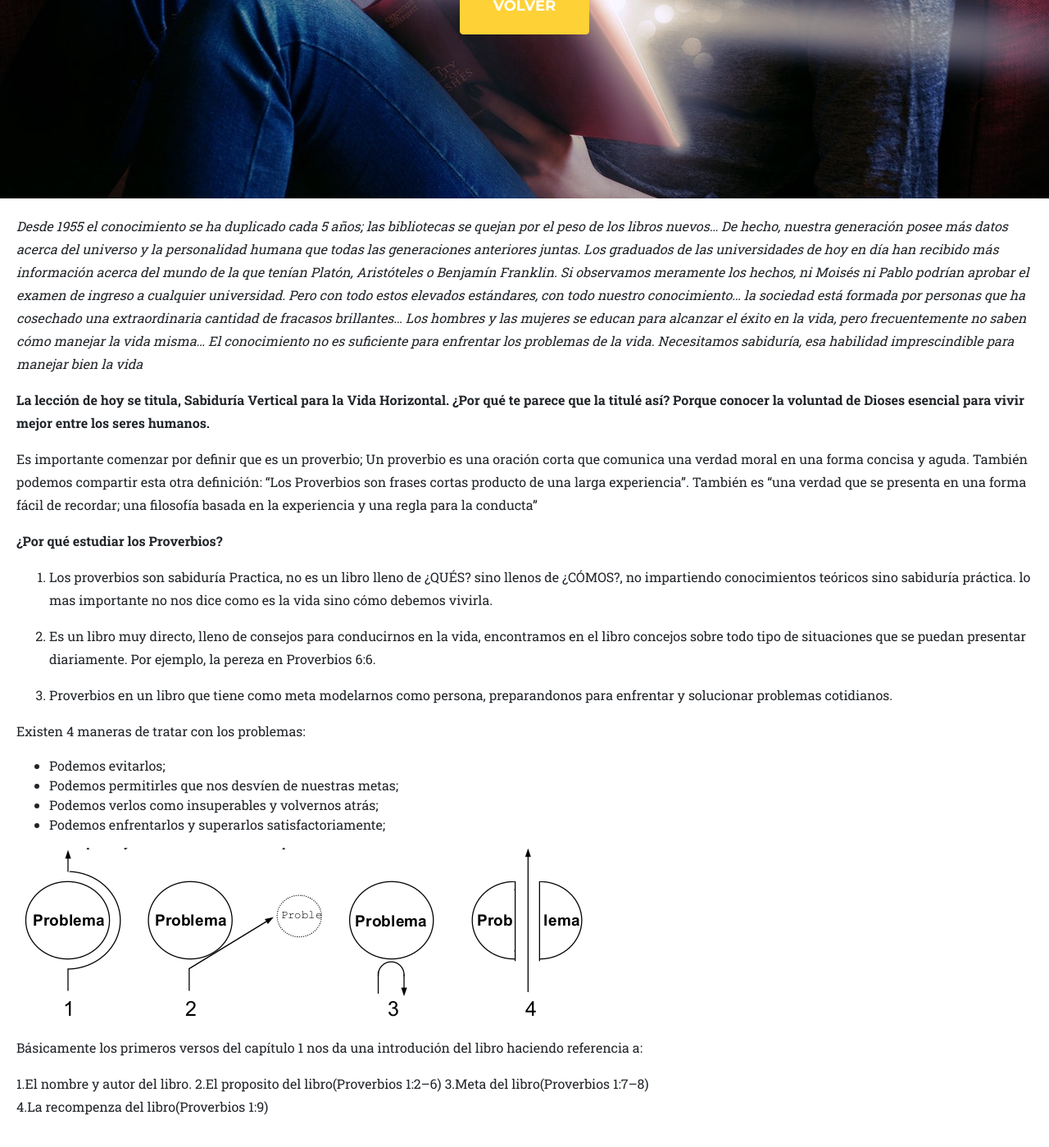
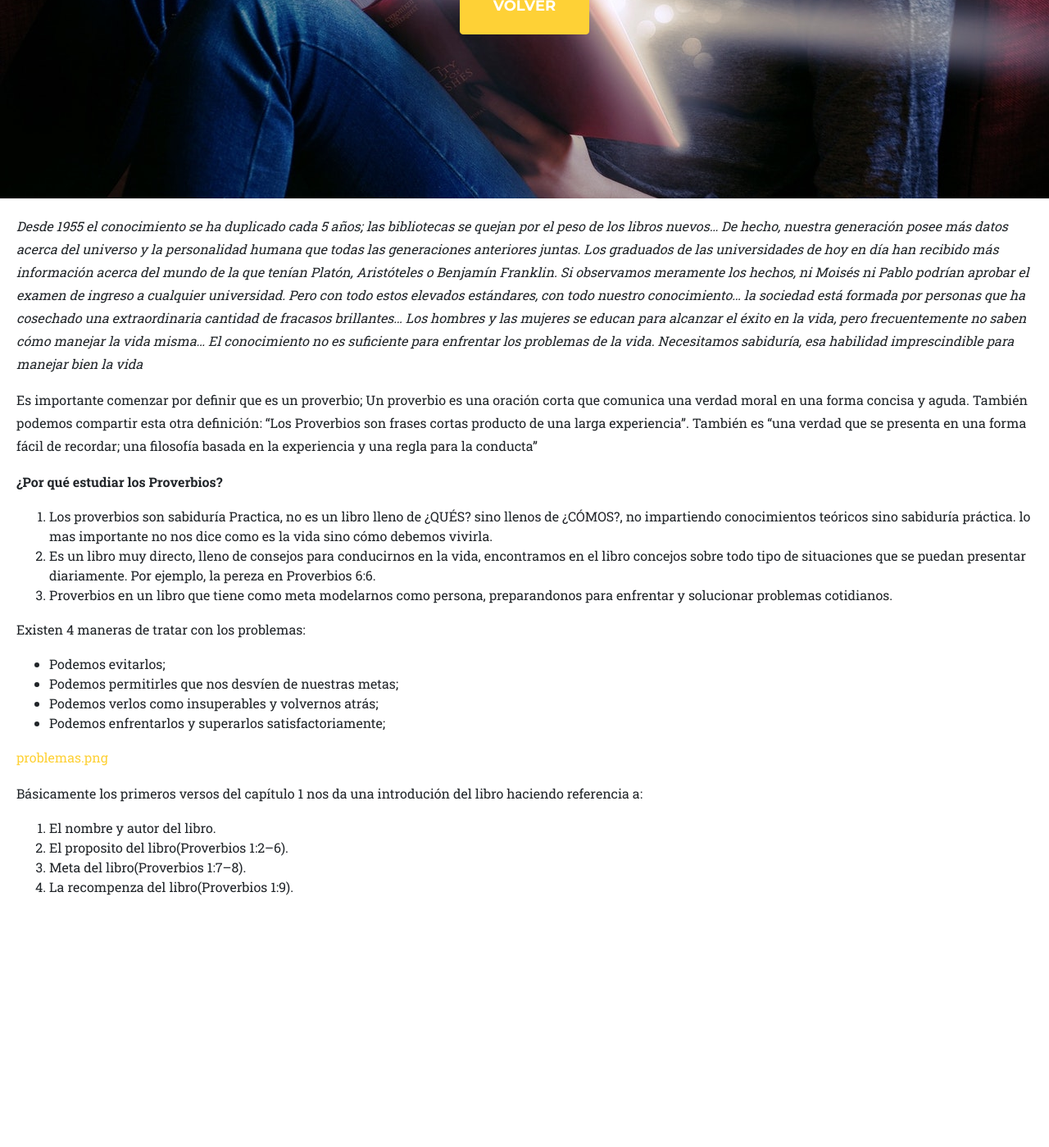
Before and after one commit to Escueladominical/Escueladominical.github.io, a Jekyll site: the page built from _posts/2018-04-14-sabidur-a-vertical-para-la-vida-horizontal.md, in a window 1280 px wide and 1400 px high, scrolled down 592 px. Shown: the whole window at 82% size. Built offline with Jekyll 4.4.1, drawn with Linux system fonts in a browser that asks for light colours; some web fonts are replaced; after the commit the page ends 1722 px from its top, so only the background shows below that.

Commit message:
Update 2018-04-14-sabidur-a-vertical-para-la-vida-horizontal.md

```diff
--- a/_posts/2018-04-14-sabidur-a-vertical-para-la-vida-horizontal.md
+++ b/_posts/2018-04-14-sabidur-a-vertical-para-la-vida-horizontal.md
@@ -19,17 +19,12 @@ para alcanzar el éxito en la vida, pero frecuentemente no saben cómo manejar l
 conocimiento no es suficiente para enfrentar los problemas de la vida. Necesitamos sabiduría, esa
 habilidad imprescindible para manejar bien la vida_
 
-**La lección de hoy se titula, Sabiduría Vertical para la Vida Horizontal. ¿Por qué te parece que la
-titulé así? Porque conocer la voluntad de Dioses esencial para vivir mejor entre los seres humanos.**
-
 Es importante comenzar por definir que es un proverbio; Un proverbio es una oración corta que comunica una verdad moral en una forma concisa y aguda. También podemos compartir esta otra definición: "Los Proverbios son frases cortas producto de una larga experiencia". También es "una verdad que se presenta en una forma fácil de recordar; una filosofía basada en la experiencia y una regla para la conducta"
 
 **¿Por qué estudiar los Proverbios?**
 
 1. Los proverbios son sabiduría Practica, no es un libro lleno de ¿QUÉS? sino llenos de ¿CÓMOS?, no impartiendo conocimientos teóricos sino sabiduría práctica. lo mas importante no nos dice como es la vida sino cómo debemos vivirla.
-
 2. Es un libro muy directo, lleno de consejos para conducirnos en la vida, encontramos en el libro concejos sobre todo tipo de situaciones que se puedan presentar diariamente. Por ejemplo, la pereza en Proverbios 6:6.
-
 3.  Proverbios en un libro que tiene como meta modelarnos como persona, preparandonos para enfrentar y solucionar problemas cotidianos.
 
 Existen 4 maneras de tratar con los problemas:
@@ -38,11 +33,11 @@ Existen 4 maneras de tratar con los problemas:
 - Podemos verlos como insuperables y volvernos atrás;
 - Podemos enfrentarlos y superarlos satisfactoriamente;
 
-![problemas.png]({{site.baseurl}}/intermedios/img/clases/problemas.png)
+[problemas.png]({{site.baseurl}}/intermedios/img/clases/problemas.png)
 
 Básicamente los primeros versos del capítulo 1 nos da una introdución del libro haciendo referencia a:
 
-1.El nombre y autor del libro.
-2.El proposito del libro(Proverbios 1:2–6)
-3.Meta del libro(Proverbios 1:7–8)
-4.La recompenza del libro(Proverbios 1:9)
+1. El nombre y autor del libro.
+2. El proposito del libro(Proverbios 1:2–6).
+3. Meta del libro(Proverbios 1:7–8).
+4. La recompenza del libro(Proverbios 1:9).
```
